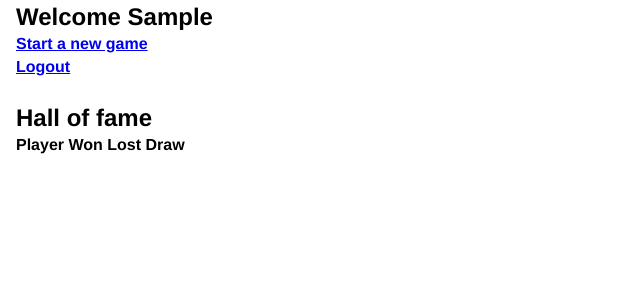
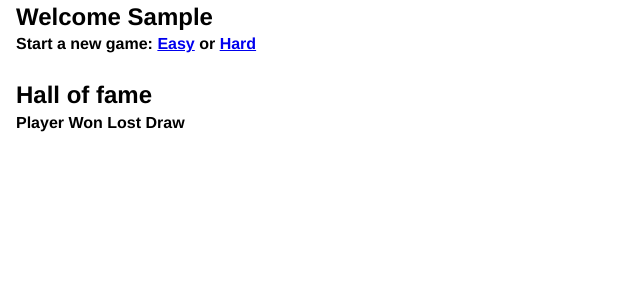
Before and after one commit to pynchia/gw, a Django app: page / in a window 1280 px wide. Shown: the part 93-393 px from the top of the page, without its empty margins (0-640 px from the left). Run offline with Django 3.2, Linux system fonts and the light colour scheme; the visitor is signed in with stand-in values (Sample User, id 1); data comes from the database, SQL or seed files in the repository; data that the repository does not hold is empty.

Commit message:
polished homepage and added easy/hard choice on new game

```diff
--- a/templates/home.html
+++ b/templates/home.html
@@ -5,8 +5,11 @@
 		{% if continue_game %}
 		  <h3><a href="{% url 'play:playgame' %}">Continue last game</a></h3>
 		{% endif %}
-		<h3><a href="{% url 'play:newgame' "0" %}">Start a new game</a></h3>
-		<h3><a href="{% url 'logout' %}">Logout</a></h3>
+		<h3>Start a new game:
+		  <a href="{% url 'play:newgame' "0" %}">Easy</a>
+		  or
+		  <a href="{% url 'play:newgame' "1" %}">Hard</a>
+		</h3>
 {% else %}
 		<h3>Welcome to the game</h3>
 		<h3>Please <a href="{% url 'signup' %}">register</a>
```
